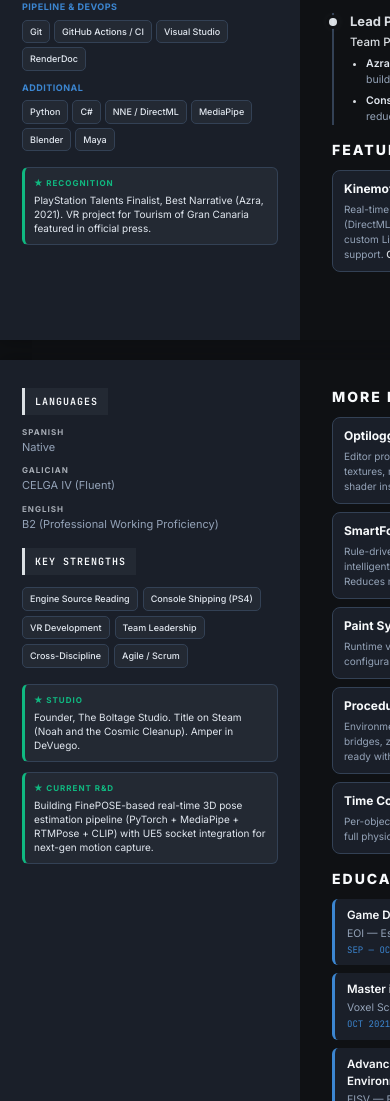
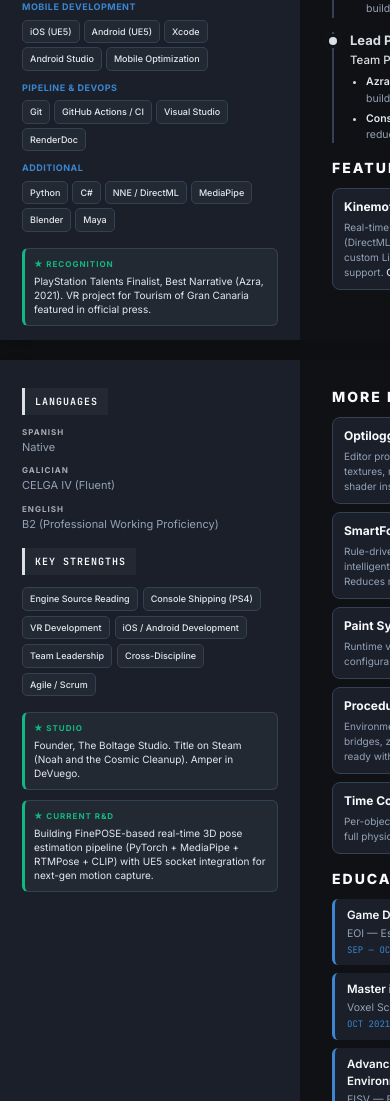
Before and after one commit to vicvasper/README, a plain HTML site: page CV_EN.html in a window 390 px wide. Shown: the part 783-1884 px from the top of the page. Drawn offline with Linux system fonts and the light colour scheme.

Commit message:
Add mobile development skills and update experience

```diff
--- a/CV_EN.html
+++ b/CV_EN.html
@@ -567,6 +567,17 @@
                 </div>
 
                 <div class="skill-category">
+                    <span class="category-name">Mobile Development</span>
+                    <div class="tags">
+                        <span class="tag">iOS (UE5)</span>
+                        <span class="tag">Android (UE5)</span>
+                        <span class="tag">Xcode</span>
+                        <span class="tag">Android Studio</span>
+                        <span class="tag">Mobile Optimization</span>
+                    </div>
+                </div>
+
+                <div class="skill-category">
                     <span class="category-name">Pipeline &amp; DevOps</span>
                     <div class="tags">
                         <span class="tag">Git</span>
@@ -599,7 +610,7 @@
         <!-- MAIN CONTENT PAGE 1 -->
         <main class="main">
             <div class="summary-box">
-                <p><strong>Unreal Engine Developer</strong> with <strong>5+ years</strong> building gameplay systems, editor tooling, and technical pipelines in <strong>C++</strong> and Blueprints. Specialized in <strong>editor plugins</strong> (Slate UI), real-time <strong>motion capture</strong> integration (Live Link, NNE), <strong>VR development</strong> (Meta Quest, hand-tracking), <strong>multiplayer replication</strong>, and <strong>performance optimization</strong> for PC and console targets.</p>
+                <p><strong>Unreal Engine Developer</strong> with <strong>5+ years</strong> building gameplay systems, editor tooling, and technical pipelines in <strong>C++</strong> and Blueprints. Specialized in <strong>editor plugins</strong> (Slate UI), real-time <strong>motion capture</strong> integration (Live Link, NNE), <strong>VR development</strong> (Meta Quest, hand-tracking), <strong>multiplayer replication</strong>, <strong>iOS/Android publishing</strong> from UE5, and <strong>performance optimization</strong> for PC, console, and mobile targets.</p>
                 <p>Shipped a <strong>VR product for a government tourism board</strong>, led engineering at my own studio with a title on <strong>Steam</strong>, and delivered a <strong>PlayStation Talents</strong> finalist. I build the tools and systems that let teams iterate faster.</p>
             </div>
 
@@ -710,6 +721,7 @@
                     <span class="tag">Engine Source Reading</span>
                     <span class="tag">Console Shipping (PS4)</span>
                     <span class="tag">VR Development</span>
+                    <span class="tag">iOS / Android Development</span>
                     <span class="tag">Team Leadership</span>
                     <span class="tag">Cross-Discipline</span>
                     <span class="tag">Agile / Scrum</span>
```
